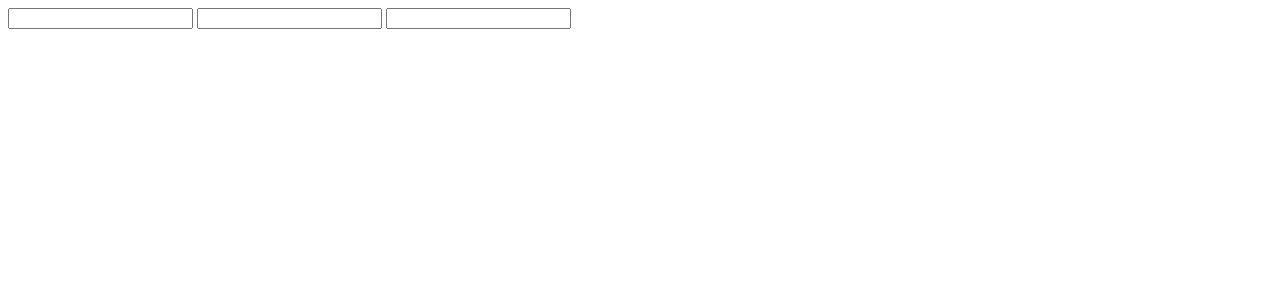
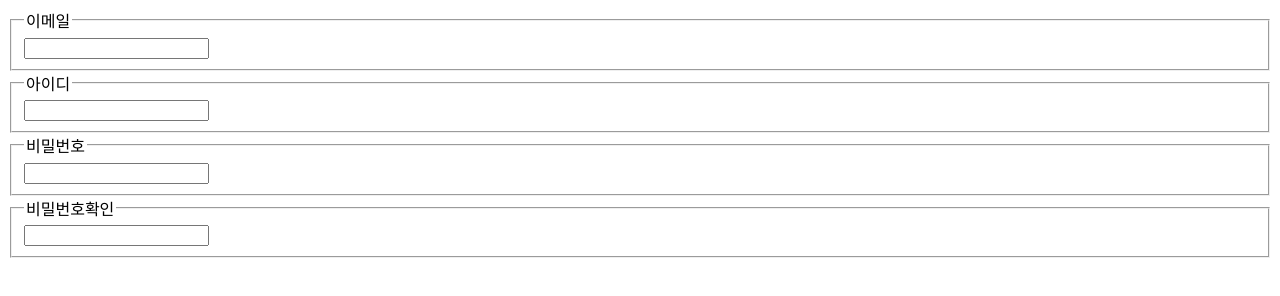
Before and after one commit to swjuno/DAM1, a plain HTML site: page restrationpage.html in a window 1280 px wide. Drawn offline with Linux system fonts and the light colour scheme.

Commit message:
필드셋 레전드로 이메일추가

```diff
--- a/restrationpage.html
+++ b/restrationpage.html
@@ -7,9 +7,21 @@
         <meta name="description" content="D.A.M과 함께 당신의 꿈을 이루세요" />
     </head>
     <body>
-        <input type="text" name="ID">
-        <input type="password"name="pw">
-        <input type="password" name="pwc">
-
+        <fieldset>
+            <legend>이메일</legend>
+            <input type="text" name="email"> <br>
+        </fieldset>
+        <fieldset>
+            <legend>아이디</legend>
+            <input type="text" name="ID"> <br>
+        </fieldset>
+        <fieldset>
+            <legend>비밀번호</legend>
+            <input type="password"name="pw"> <br>
+        </fieldset>
+        <fieldset>
+            <legend>비밀번호확인</legend>
+            <input type="password" name="pwc">
+        </fieldset>
     </body>
 </html>
```
Also changed, not shown: DAM.html (+2 -0 lines).
